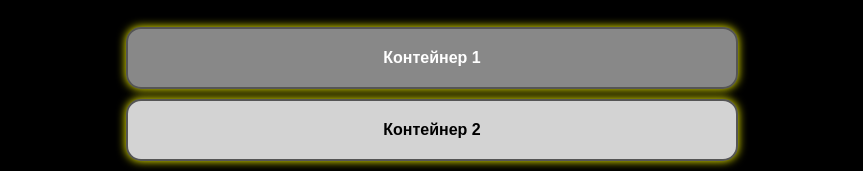
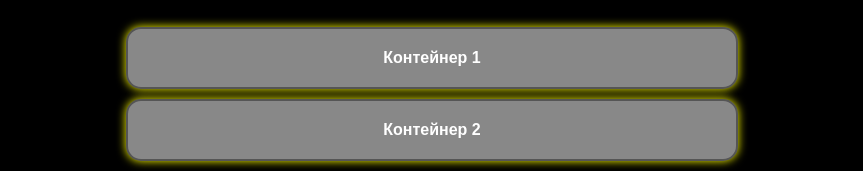
Before and after one commit to arion14888/rararar.github.io, a plain HTML site: page index.html in a window 1280 px wide. Shown: the part 681-852 px from the top of the page, without its empty margins (208-1071 px from the left). Drawn offline with Linux system fonts and the light colour scheme.

Commit message:
Update index.html

```diff
--- a/index.html
+++ b/index.html
@@ -7,16 +7,16 @@
     <style>
         body {
             background-color: black;
-            color: white; /* Цвет текста */
+            color: white;
             font-family: sans-serif;
         }
 
         img {
             width: 100%;
-            max-width: 800px; /* Ограничиваем максимальную ширину изображения */
-            border-radius: 20px; /* Закругленные углы изображения */
-            display: block; /* Убираем лишние отступы */
-            margin: 20px auto; /* Центрируем изображение */
+            max-width: 800px;
+            border-radius: 20px;
+            display: block;
+            margin: 20px auto;
         }
 
         h1 {
@@ -26,46 +26,38 @@
 
         .container {
             width: 45%; /* Ширина контейнеров */
+            min-width: 300px; /* Минимальная ширина, чтобы избежать сжатия на маленьких экранах */
             background-color: #888; /* Серый цвет */
-            border: 2px solid #555; /* Средняя обводка */
+            border: 2px solid #555;
             border-radius: 15px;
             padding: 20px;
             margin: 10px auto;
             text-align: center;
-            box-shadow: 0 0 10px yellow; /* Желтое свечение */
-            transition: box-shadow 0.3s ease; /* Плавный переход свечения */
-            cursor: pointer; /* Курсор в виде руки */
+            box-shadow: 0 0 10px yellow;
+            transition: box-shadow 0.3s ease;
+            cursor: pointer;
         }
 
         .container:hover {
-            box-shadow: 0 0 20px yellow; /* Увеличенное свечение при наведении */
-        }
-
-        .container-light {
-            background-color: #d3d3d3; /* Светло-серый цвет */
+            box-shadow: 0 0 20px yellow;
         }
 
         .container a {
-            text-decoration: none; /* Убираем подчеркивание у ссылок */
-            color: white; /* Цвет текста ссылок */
+            text-decoration: none;
+            color: white;
             font-weight: bold;
         }
-
-        .container-light a {
-            color: black; /* Цвет текста ссылок в светло-сером контейнере */
-        }
-
     </style>
 </head>
 <body>
-    <img src="https://i.pinimg.com/originals/51/0a/a4/510aa4cebb7bccc7c283cca10f3b6601.gif" alt="Ваше изображение"> <!-- Замените your_image.jpg на путь к вашему изображению -->
+    <img src="https://i.pinimg.com/originals/51/0a/a4/510aa4cebb7bccc7c283cca10f3b6601.gif" alt="Ваше изображение">
     <h1>Мой заголовок</h1>
 
     <div class="container" onclick="window.location.href='index1.html'">
         <a href="index1.html"><b>Контейнер 1</b></a>
     </div>
 
-    <div class="container container-light" onclick="window.location.href='index2.html'">
+    <div class="container" onclick="window.location.href='index2.html'">
         <a href="index2.html"><b>Контейнер 2</b></a>
     </div>
 </body>
```
